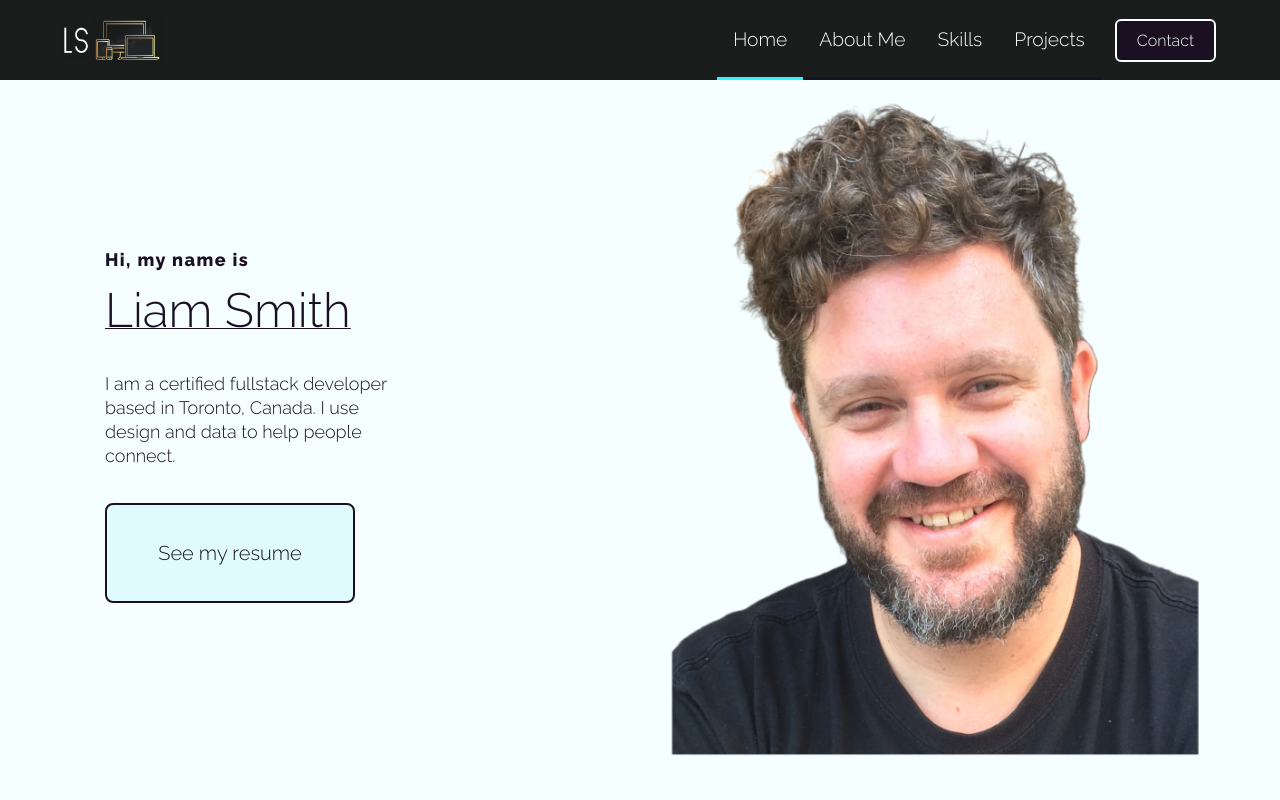
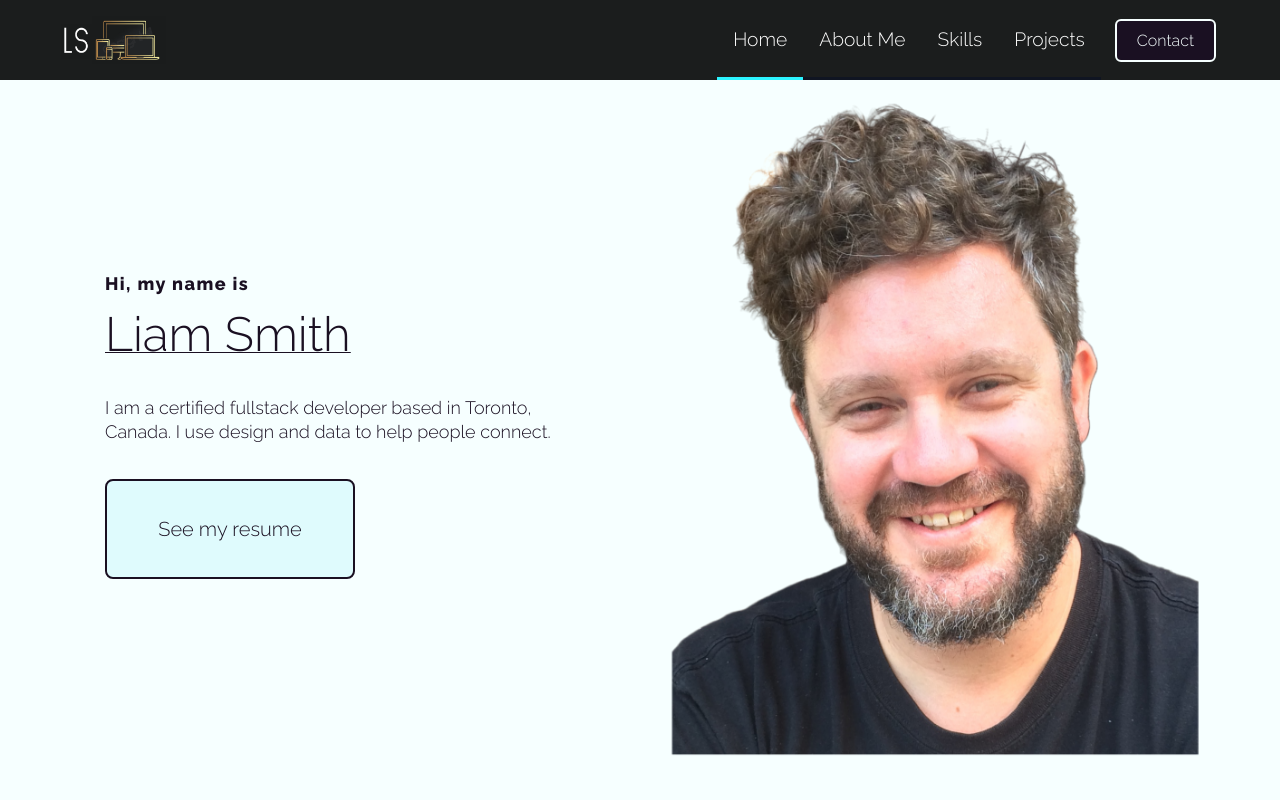
Before and after one commit to FortunateSmith/portfolio-styled-components, a React (Create React App) app: page / in a window 1280 px wide. Shown: the top 800 px of the page. Built offline with nearby package versions, Linux system fonts and the light colour scheme.

Commit message:
change width of subtitle component

```diff
--- a/src/components/InfoSection/InfoSection.elements.js
+++ b/src/components/InfoSection/InfoSection.elements.js
@@ -116,8 +116,9 @@ export const Heading = styled.h1`
   }
 `;
 
+// Description section
 export const SubTitle = styled.p`
-  width: 290px;
+  width: 100%;
   margin-bottom: 35px;
   margin-top: 35px;
   font-size: 18px;
```
